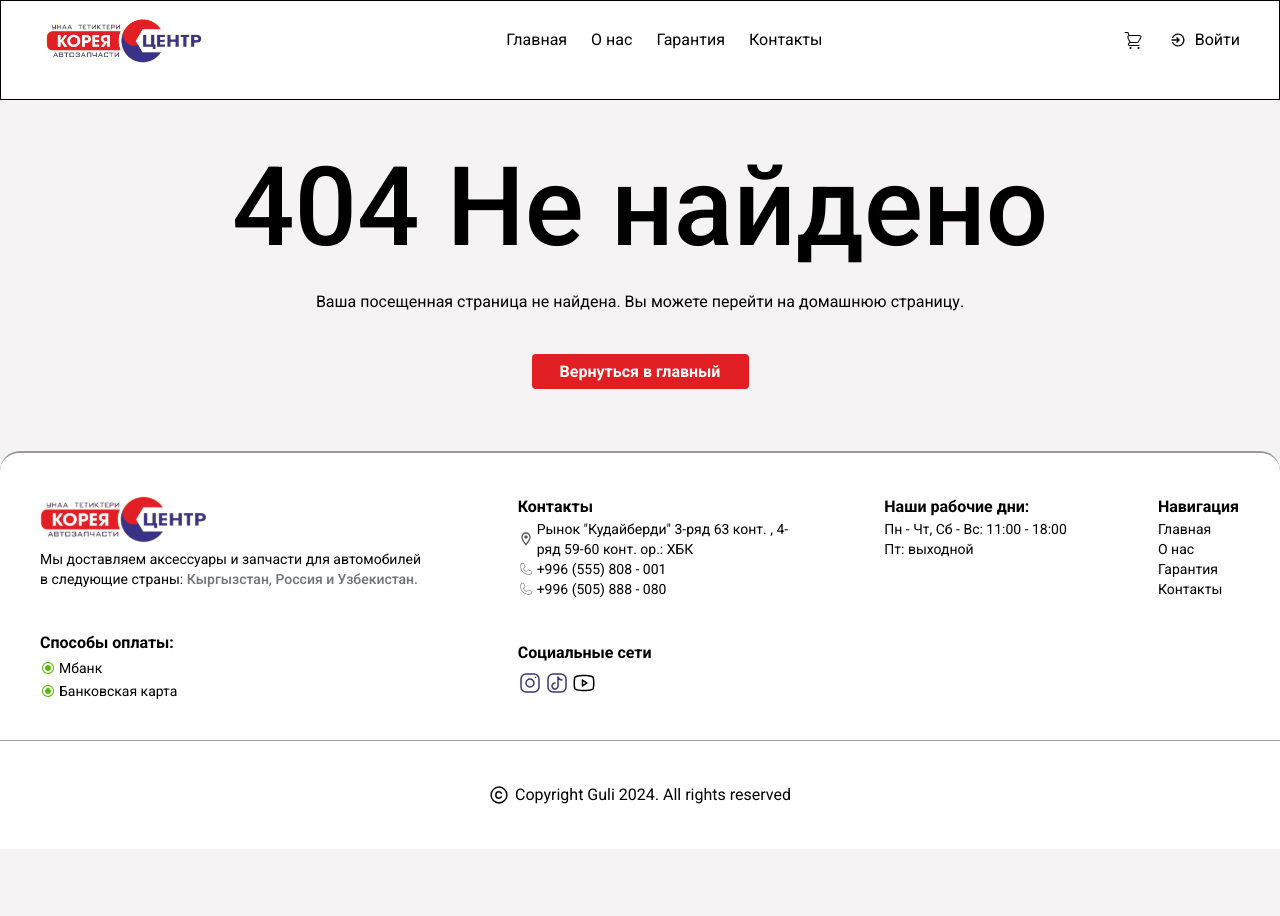
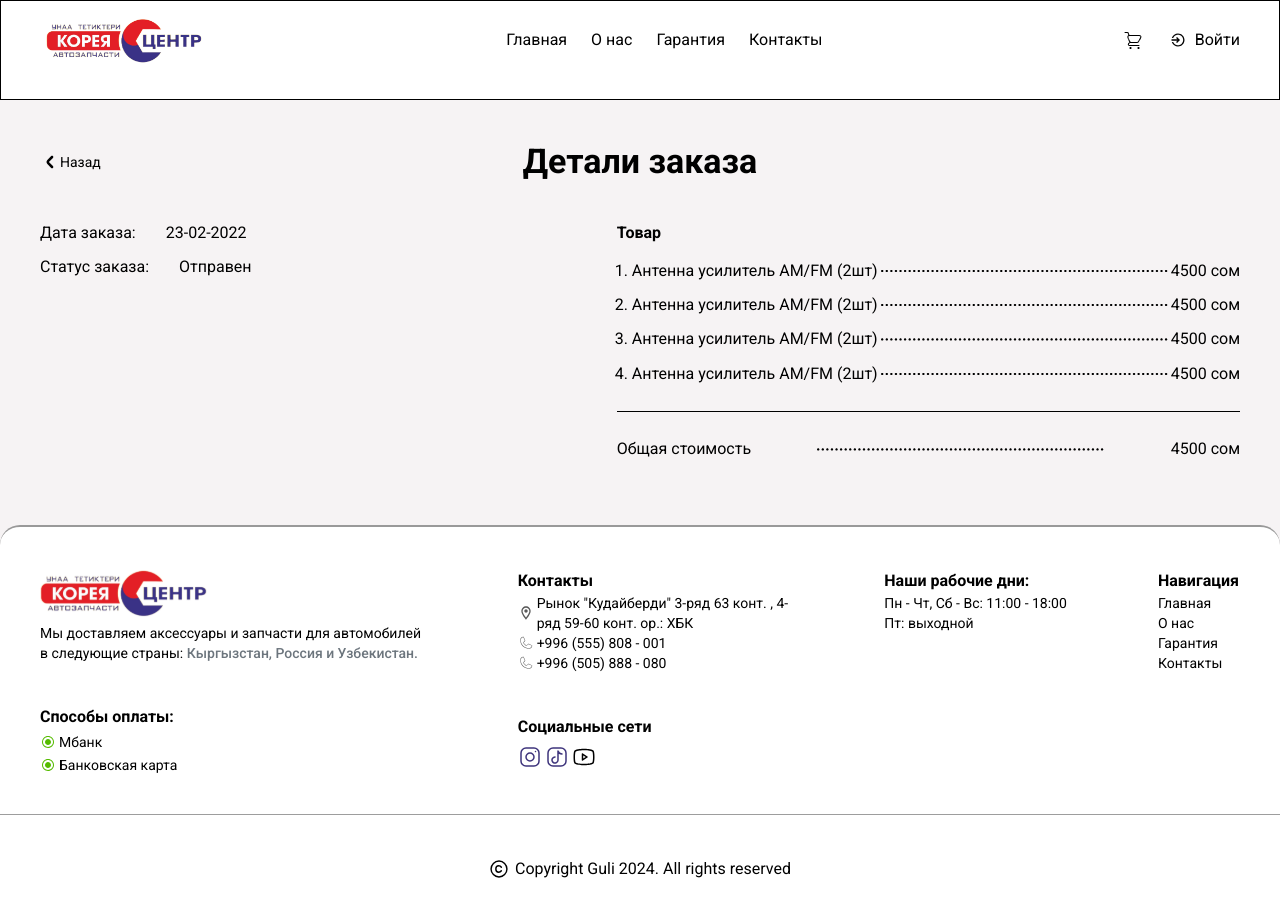
Before and after one commit to umardevix/project-korea-center, a React (Vite) app: page /datale in a window 1280 px wide. Shown: the top 916 px of the page. Before the commit the page ends 849 px from the top, so only its background shows below. Built offline with nearby package versions, Linux system fonts and the light colour scheme.

Commit message:
add order and get metodth is master

```diff
--- a/src/components/detales/Detales.jsx
+++ b/src/components/detales/Detales.jsx
@@ -3,6 +3,7 @@ import styles from "./_detales.module.scss"
 import GreenButton from '../../ui/greenButton/GreenButton'
 import BlueButton from '../../ui/blueButton/BlueButton'
 function Detales({ product,onAddToBasket }) {
+
     console.log(product)
     return (
         <div className={styles.detales}>
--- a/src/components/history/History.jsx
+++ b/src/components/history/History.jsx
@@ -6,7 +6,7 @@ function History() {
   let isItemId = JSON.parse(localStorage.getItem("id"));
   let isItemOrder_id = JSON.parse(localStorage.getItem("order_id"));
   try {
-    const res = await axios.get(`/paymants/payments-status/${isItemId}/`)
+    const res = await axios.get(`/paymants/payments-status/${isItemId}/${isItemOrder_id}/`)
     console.log(res)
     console.log(isItemId)
     console.log(isItemOrder_id)
@@ -23,15 +23,41 @@ function History() {
   return (
     <div className={styles.history_container}>
     <div className={styles.history_blocks}>
-    <div className={styles.history_block}>
+    <div className={`${styles.history_block} ${styles.history_block_1}`}>
       <div className={styles.history_numbers}>
         <img src="/public/assets/svg/number.svg" alt="" />
 
       </div>
       <div className={styles.history_date}>
+        <h4>название</h4>
+      </div>
+      <div className={styles.history_date}>
         <h4>Дата заказа</h4>
       </div>
-      <div className={styles.history_quantity}></div>
+      <div className={styles.history_quantity}>
+        <h4>Количество </h4>
+      </div>
+      <div className={styles.history_quantity}>
+        <h4>Статус заказа </h4>
+      </div>
+    </div>
+    <div className={styles.history_block}>
+      <div className={styles.history_numbers}>
+        <p>1</p>
+
+      </div>
+      <div className={styles.history_date}>
+        <p>название</p>
+      </div>
+      <div className={styles.history_date}>
+        <p>Дата заказа</p>
+      </div>
+      <div className={styles.history_quantity}>
+        <p>Количество </p>
+      </div>
+      <div className={styles.history_quantity}>
+        <p>Статус заказа </p>
+      </div>
     </div>
     </div>
 
--- a/src/components/history/_history.module.scss
+++ b/src/components/history/_history.module.scss
@@ -1,11 +1,37 @@
 .history_container{
-    @apply w-[450px] border border-regal-history h-[288px] rounded-[4px];
+    @apply w-[572px]  border border-regal-history h-[288px] rounded-[4px]  ;
     .history_blocks{
+        @apply flex flex-col ;
+
+        .styles.history_block_1{
+            @apply w-[39px] h-full border border-regal-history rounded-[4px] rounded-r-none rounded-b-none flex justify-center items-center;
+
+        }
         .history_block{
+            @apply flex h-[36px];
             .history_numbers{
-                @apply w-[39px] h-[36px] border border-regal-history rounded-[4px] rounded-r-none rounded-b-none flex justify-center items-center;
+                @apply w-[39px] h-full border border-regal-history  rounded-r-none rounded-b-none flex justify-center items-center;
             }
             .history_date{
+                @apply h-full w-[122px] border border-regal-history flex justify-center items-center;
+                h4{
+                    @apply w-[98px] text-regal-black text-[12px] leading-[15.6px] font-semibold;
+                }
+                p{
+                    @apply w-[98px] text-regal-black text-[12px] leading-[15.6px] font-normal;
+
+                }
+
+            }
+            .history_quantity{
+                @apply h-full w-[144.25px] border border-regal-history flex justify-center items-center;
+                h4{
+                    @apply w-[120.25px] text-regal-black text-[12px] leading-[15.6px] font-semibold;
+                }
+                p{
+                    @apply w-[120.25px] text-regal-black text-[12px] leading-[15.6px] font-normal;
+
+                }
 
             }
         }
--- /dev/null
+++ b/src/pages/datalePage/DatalePage.jsx
@@ -0,0 +1,64 @@
+import React from 'react'
+import styles from "./_datale.module.scss"
+function DatalePage() {
+
+  return (
+    <div >
+      <div className="container">
+       <div className={styles.datale_top}>
+        <div className={styles.datale_left}>
+            <img src="/public/assets/svg/arrowleft.svg" alt="" />
+            <p>Назад</p>
+        </div>
+        <h1>Детали заказа</h1>
+
+
+       </div>
+       <div className={styles.datale_info}>
+        <div className={styles.datale_block_left}>
+
+            <div className={styles.datale_block_item}>
+                <p>Дата заказа:</p>
+                <p>23-02-2022</p>
+            </div>
+            <div className={styles.datale_block_item}>
+                <p>Статус заказа:</p>
+                <p>Отправен</p>
+            </div>
+
+        </div>
+        <div className={styles.datale_block_right}>
+            <h5>Товар</h5>
+            <ul >
+                <li><span>Антенна усилитель AM/FM (2шт)
+                    <img src="/public/assets/svg/image001.svg" alt="" />
+                    4500 сом</span>
+                </li>
+                <li><span>Антенна усилитель AM/FM (2шт)
+                    <img src="/public/assets/svg/image001.svg" alt="" />
+                    4500 сом</span>
+                </li>
+                <li><span>Антенна усилитель AM/FM (2шт)
+                    <img src="/public/assets/svg/image001.svg" alt="" />
+                    4500 сом</span>
+                </li>
+                <li><span>Антенна усилитель AM/FM (2шт)
+                    <img src="/public/assets/svg/image001.svg" alt="" />
+                    4500 сом</span>
+                </li>
+
+            </ul>
+            <div className={styles.datale_total}>Общая стоимость
+                    <img src="/public/assets/svg/image001.svg" alt="" />
+                    4500 сом</div>
+
+        </div>
+       </div>
+
+      </div>
+
+    </div>
+  )
+}
+
+export default DatalePage
--- /dev/null
+++ b/src/pages/datalePage/_datale.module.scss
@@ -0,0 +1,49 @@
+.datale_top{
+    @apply flex justify-center items-center relative mt-[42px];
+    .datale_left{
+        @apply absolute left-0 flex items-center;
+        p{
+            @apply font-normal text-[14px] leading-[16.41px] tracking-[2%];
+        }
+
+    }
+    h1{
+        @apply font-bold text-[24px] sm:text-[34px] leading-[39.84px] text-regal-black;
+    }
+}
+.datale_info{
+    @apply mt-[42px] lg:flex lg:justify-between;
+    .datale_block_left{
+        @apply flex flex-col gap-[15px];
+        .datale_block_item{
+            @apply flex items-center gap-[30px];
+            p{
+                @apply text-[16px] font-normal leading-[18.75px] tracking-[2%] ;
+            }
+        }
+    }
+    .datale_block_right{
+        @apply mt-[32px] lg:mt-0;
+        h5{
+            @apply font-semibold text-[16px] leading-[18.75px] tracking-[2%];
+        }
+        ul{
+            @apply mt-[15px] pl-[15px] pb-[24px] flex flex-col gap-2 border-b border-regal-black;
+            li{
+                @apply list-decimal ;
+                span{
+             @apply text-[12px] flex gap-[3px] sm:text-[16px] leading-[16.4px] sm:leading-[26.4px];
+                    img{
+                        @apply w-[150px] sm:w-[287px];
+                    }
+                }
+            }
+        }
+        .datale_total{
+            @apply text-[12px] flex justify-between sm:text-[16px] leading-[16.4px] sm:leading-[26.4px] mt-[24px];
+            img{
+                @apply w-[150px] sm:w-[287px];
+            }
+        }
+    }
+}
--- a/src/pages/profile/ProfilePage.jsx
+++ b/src/pages/profile/ProfilePage.jsx
@@ -58,13 +58,13 @@ const ProfilePage = () => {
 
   return (
     <div className="flex flex-col items-center bg-gray-100 p-4">
-      <div className="bg-white shadow-md rounded-lg p-6 max-w-[1200px] w-full mt-4">
+      <div className="bg-white shadow-md rounded-lg p-6 max-w-[1100px] w-full mt-4">
         <h1 className="text-2xl font-semibold text-center mb-4 text-gray-800">
           Добро пожаловать в ваш аккаунт, {user.first_name}!
         </h1>
         <div className="flex flex-col md:flex-row">
           {/* Account Information Section */}
-          <div className="bg-gray-50 p-4 rounded-lg shadow-md md:w-1/2 mr-0 md:mr-4 mb-4 md:mb-0">
+          <div className=" max-w-[450px] w-full bg-gray-50 p-4 rounded-lg shadow-md md:w-1/2 mr-0 md:mr-4 mb-4 md:mb-0">
             <h2 className="text-xl font-semibold mb-4">Информация об аккаунте</h2>
             <p className="text-gray-700"><strong>Имя:</strong> {user.first_name} {user.last_name}</p>
             <p className="text-gray-700"><strong>Телефон:</strong> {user.phone_number}</p>
@@ -78,9 +78,9 @@ const ProfilePage = () => {
           </div>
           {/* Order History Section */}
 
-          <div className="w-[450px] bg-gray-50 p-4 rounded-lg shadow-md md:w-1/2">
+          <div className="max-w-[625px] w-full bg-gray-50 p-4 rounded-lg shadow-md">
             <h2 className="text-xl font-semibold mb-4">История заказов</h2>
-            <ul className="space-y-2">
+            <ul className="space-y-2 w-full overflow-scroll">
               {orderHistory.length > 0 ? (
                 orderHistory.map(order => (
                   <li key={order.id} className="flex justify-between bg-white p-2 rounded shadow">
```
Also changed, not shown: src/routes/Routes.jsx (+6 -1 lines), public/assets/svg/arrowleft.svg (added), public/assets/svg/image001.svg (added).
